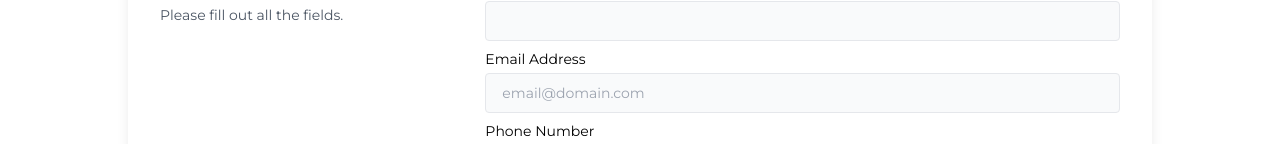
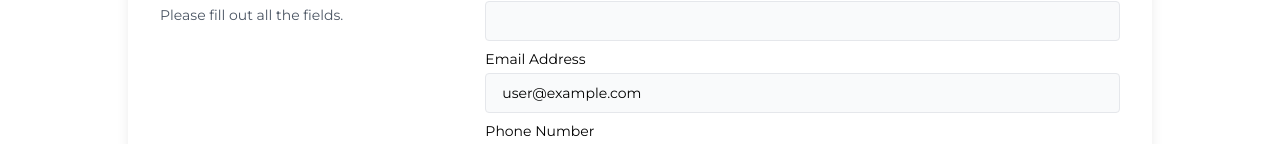
Before and after one commit to dusk03/book-store-mern-frontend, a React (Vite) app: page /checkout in a window 1280 px wide. Shown: the part 311-455 px from the top of the page. Built offline with nearby package versions, Linux system fonts and the light colour scheme; no server answers; sample sign-in values are in the browser's storage.

Commit message:
fix checkout page

```diff
--- a/src/pages/books/CheckoutPage.jsx
+++ b/src/pages/books/CheckoutPage.jsx
@@ -2,10 +2,12 @@ import React, { useState } from "react";
 import { useForm } from "react-hook-form";
 import { useSelector } from "react-redux";
 import { Link } from "react-router-dom";
+import { useAuth } from "../../context/AuthContext";
 
 const CheckoutPage = () => {
   const cartItems = useSelector((state) => state.cart.cartItems);
-  const currentUser = true;
+  const { currentUser } = useAuth();
+  console.log(currentUser);
   const [isChecked, setIsChecked] = useState(false);
   const totalPrice = cartItems
     .reduce((acc, item) => acc + item.newPrice, 0)
```
